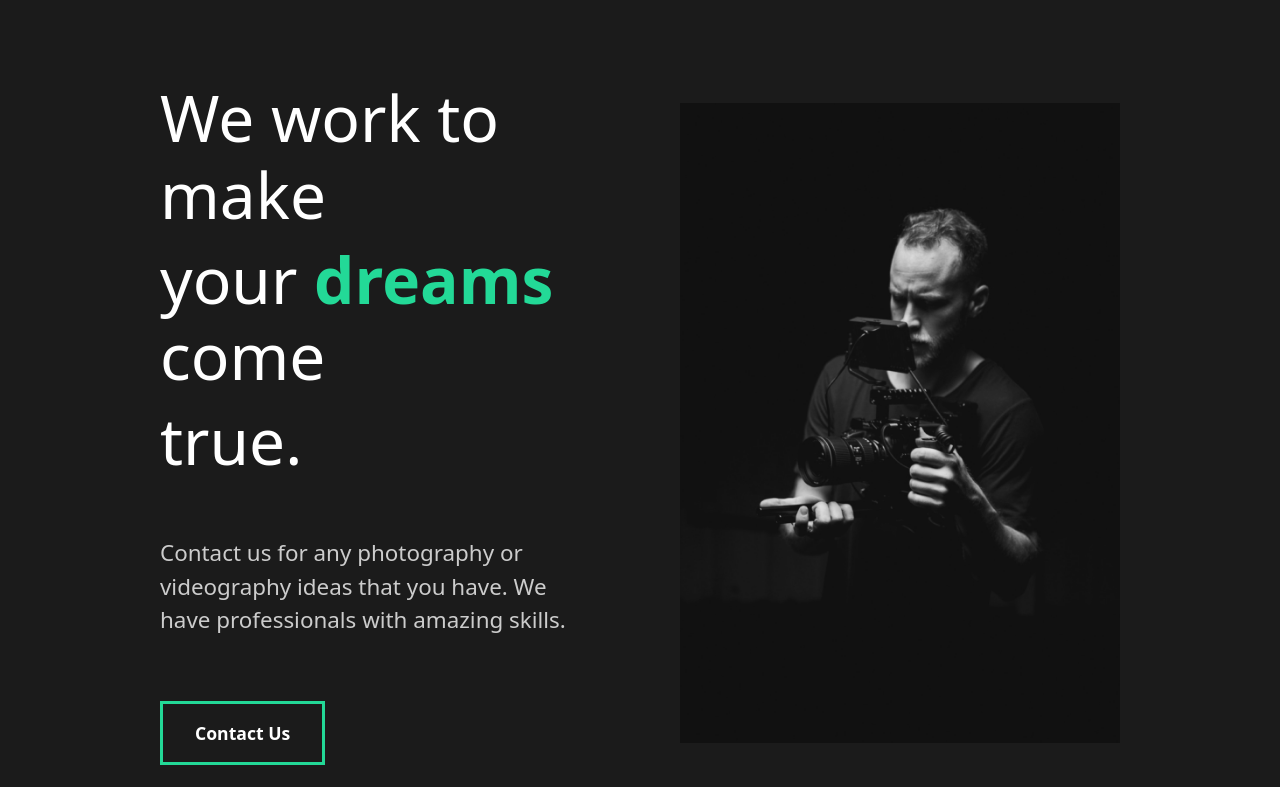
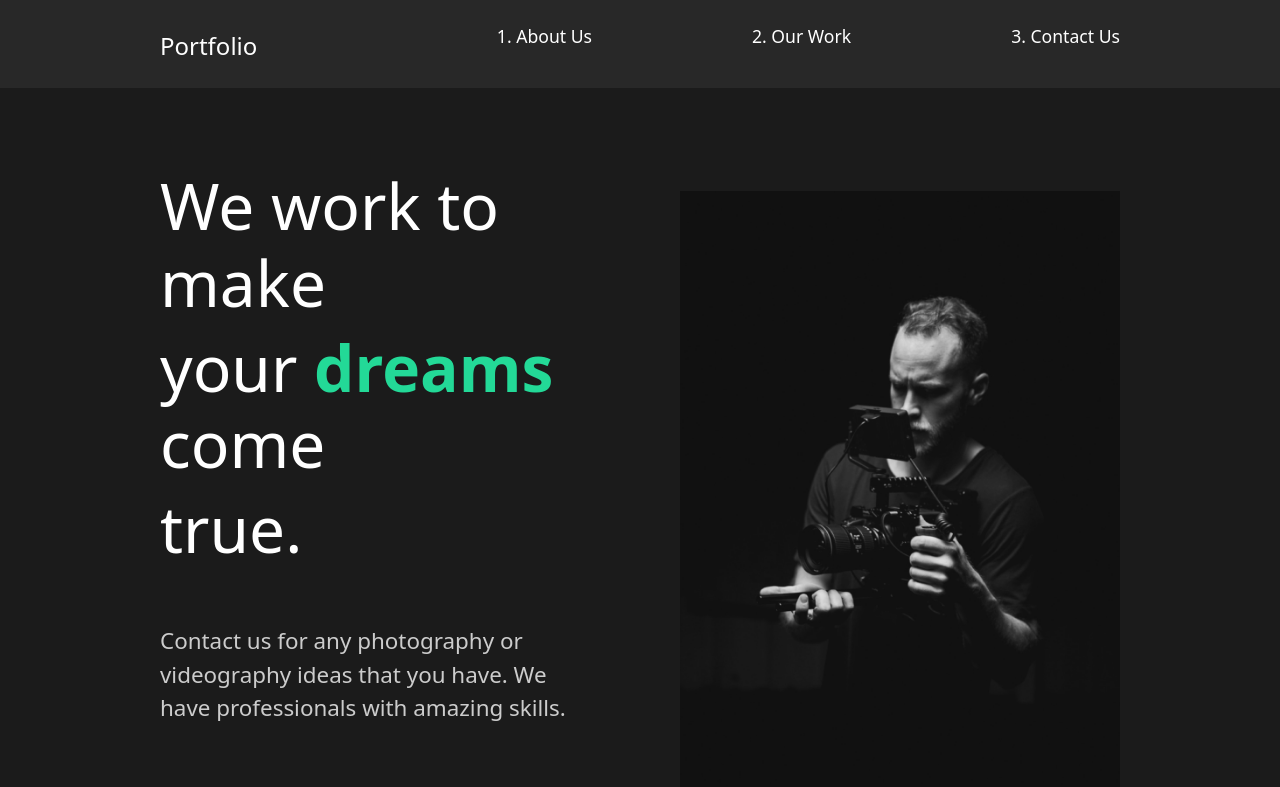
Before and after one commit to adebayoAdesina/React_capture_portfolio, a React (Create React App) app: page / in a window 1280 px wide. Shown: the top 787 px of the page. Built offline with nearby package versions, Linux system fonts and the light colour scheme.

Commit message:
Nav bar added.

```diff
--- a/src/App.js
+++ b/src/App.js
@@ -5,14 +5,24 @@ import 'bootstrap/dist/css/bootstrap.min.css';
 import 'bootstrap/dist/js/bootstrap.min.js';
 import AboutPage from './components/pages/about_page';
 import GlobalStyle from './components/global_style';
+import Nav from './components/nav';
+import { Route, Routes } from 'react-router-dom';
+import ContactUs from './components/pages/contact_us';
+import OurWork from './components/pages/our_work';
 
 
 function App() {
   return (
     <>
     <GlobalStyle/>
-    <AboutPage/>
+    <Nav/>
+    <Routes>
+      <Route path='contactUs' element={<ContactUs/>}  exact />
+      <Route  path='ourWork' element={<OurWork/>}/>
+      <Route exact path='/' element={<AboutPage/>} />
 
+
+    </Routes>
     </>
   );
 }
--- /dev/null
+++ b/src/components/nav.jsx
@@ -0,0 +1,50 @@
+import React from 'react'
+import { Link } from 'react-router-dom'
+import styled from 'styled-components'
+
+const Nav = () => {
+  return (
+    <StyledNav>
+        <h1><Link to="/" className='logo'>Portfolio</Link></h1>
+        <ul>
+            <li>
+                <Link to="/">1. About Us</Link>
+            </li>
+            <li>
+                <Link to= "ourWork">2. Our Work</Link>
+            </li>
+            <li>
+                <Link to = "contactUs">3. Contact Us</Link>
+            </li>
+        </ul>
+    </StyledNav>
+  )
+}
+
+const StyledNav = styled.nav`
+    display: Flex;
+    min-height: 10vh;
+    margin: auto;
+    justify-content: space-between;
+    align-items: center;
+    padding: 1rem 10rem;
+    background-color: #282828;
+    a {
+        color: white;
+        text-decoration: none;
+    }
+    .logo {
+        font-size: 1.5rem;
+        font-weight: lighter;
+    }
+    ul {
+        display: flex;
+        list-style-type: none;
+    }
+    li   {
+        padding-left: 10rem;
+        position: relative;
+    }
+`
+
+export default Nav
--- /dev/null
+++ b/src/components/pages/contact_us.jsx
@@ -0,0 +1,9 @@
+import React from 'react'
+
+const ContactUs = () => {
+  return (
+    <div>ContactUs</div>
+  )
+}
+
+export default ContactUs
--- /dev/null
+++ b/src/components/pages/our_work.jsx
@@ -0,0 +1,25 @@
+import React from 'react'
+import styled from 'styled-components';
+import athlete from '../../img/athlete-small.png';
+import theracer from '../../img/theracer-small.png';
+import goodtimes from '../../img/goodtimes-small.png';
+
+const OurWork = () => {
+  return (
+    <Work>
+        <Movie>
+
+        </Movie>
+
+    </Work>
+  )
+}
+
+const Work = styled.div`
+    min-height: 100vh;
+`
+
+const Movie = styled.div`
+    padding-bottom: 10rem;
+`
+export default OurWork;
--- a/src/index.js
+++ b/src/index.js
@@ -1,13 +1,16 @@
 
 import React from 'react';
 import ReactDOM from 'react-dom/client';
+import { BrowserRouter } from 'react-router-dom';
 import App from './App';
 import reportWebVitals from './reportWebVitals';
 
 const root = ReactDOM.createRoot(document.getElementById('root'));
 root.render(
   <React.StrictMode>
-    <App />
+    <BrowserRouter>
+      <App />
+    </BrowserRouter>
   </React.StrictMode>
 );
 
```
Also changed, not shown: src/components/about_section.js (+2 -1 lines).
